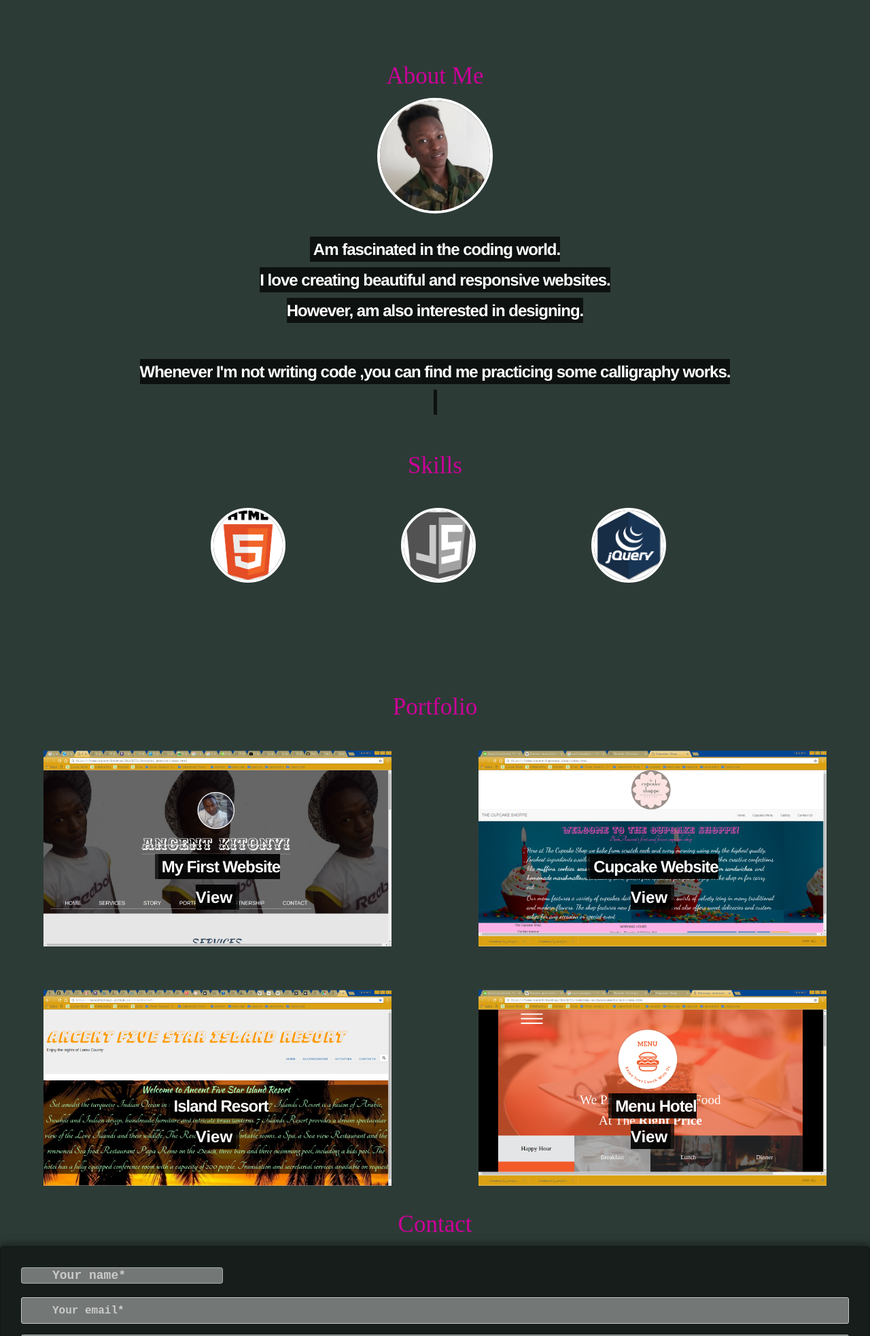
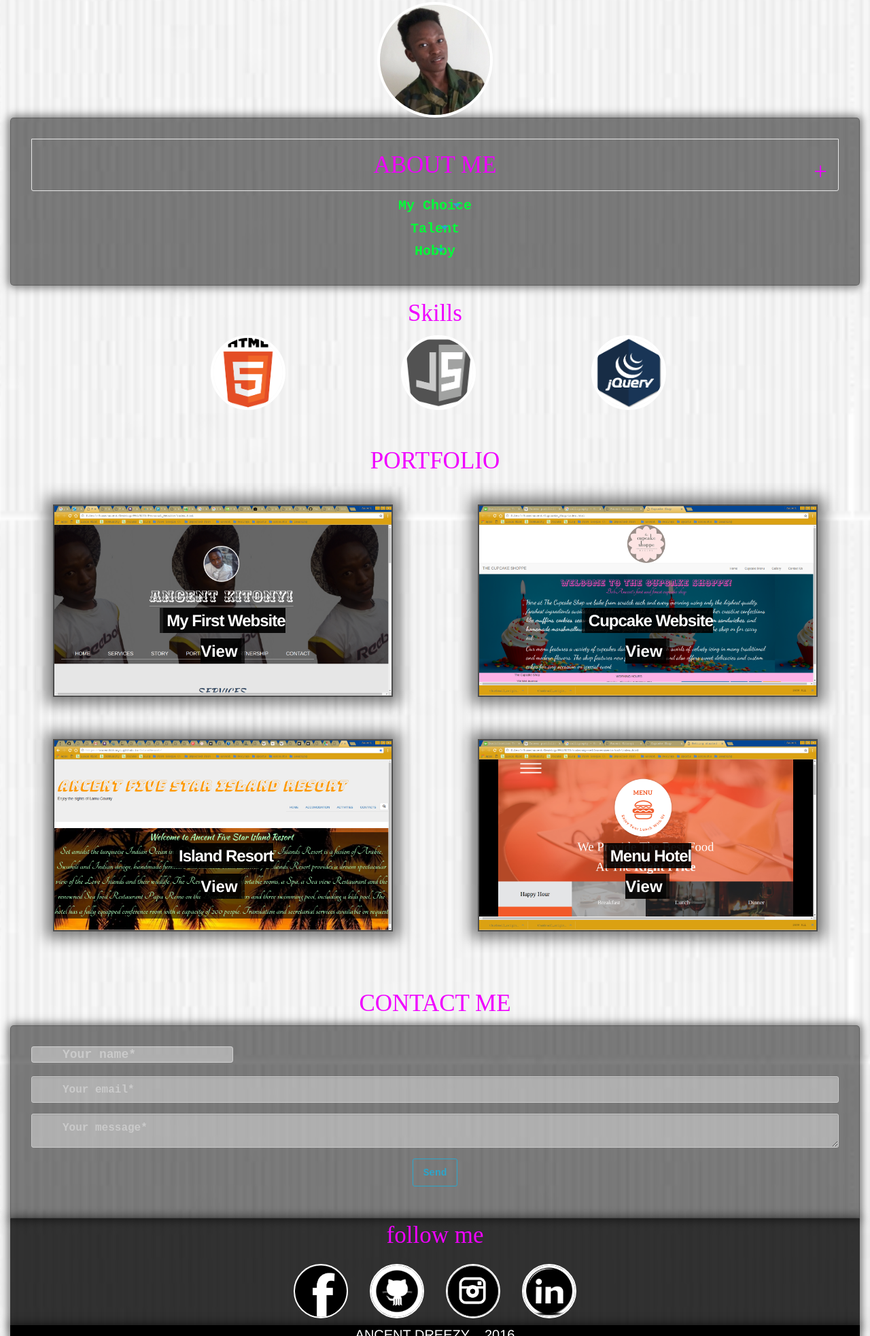
Before and after one commit to ancentkitonyi/Ancent_Dreezy, a plain HTML site: page index.html in a window 1280 px wide. Shown: the part 835-2800 px from the top of the page at 68% size. Drawn offline with Linux system fonts and the light colour scheme.

Commit message:
modified html file.added footer,accordion

```diff
--- a/css/foundation.css
+++ b/css/foundation.css
@@ -2090,11 +2090,13 @@ select {
   border-radius: 0 0 3px 3px; }
 
 .accordion-title {
+  color: #f000ff;
+  font-size: 35px;
+  font-family: "Kaushan Script"
   display: block;
   padding: 1.25rem 1rem;
   line-height: 1;
-  font-size: 0.75rem;
-  color: #2ba6cb;
+  /*font-size: 0.75rem;*/
   position: relative;
   border: 1px solid #e6e6e6;
   border-bottom: 0; }
--- a/css/style.css
+++ b/css/style.css
@@ -3,10 +3,10 @@ h1{
   text-align: center;
   text-transform: uppercase;
   font-family: "Ewert";
-  color:  #008fb3;
+  color:  #00f9ff;
 }
 h2 {
-  color: #cc0099;
+  color: #f000ff;
   font-size: 35px;
   text-align: center;
   font-family: "Kaushan Script"
@@ -15,6 +15,8 @@ a{
   color: #fff;
 }
 body{
+    background-image: url(../img/images7.jpg);
+    background-size: contain;;
     background-color: #2d3b36;
     text-align: center;
     font-size: 20px;
@@ -73,9 +75,10 @@ button :hover{
 }
 #menu li {
   display: inline-block;
+  transition: background-color 1s ease;
 }
 #menu li:hover{
-  background-color: red;
+  background-color: #f37370;
   text-decoration: underline;
 }
 #menu a {
@@ -88,18 +91,16 @@ button :hover{
 
               /*ABOUT SECTION*/
 
-.layout{
-  padding: 5% 0% 5% 0%;
+.container{
+  padding-top: 50px;
   z-index: 0;
+  width: 100%;
 }
 .userpic img{
   width: 170px;
   height: 170px;
   border: 4px solid white;
   border-radius: 100px;;
-}
-.me{
-  margin-top: 70px;
 }
 .about_text{
   padding: 30px 0px 30px 0px;
@@ -112,9 +113,6 @@ button :hover{
   border-radius: 100px;
   margin-left: 17%;
 }
-.row{
-  padding: 30px 0px 30px 0px;
-}
 
             /*PORTFOLIO*/
 
@@ -123,6 +121,9 @@ width: 100%;
 height: 100%;
 position: relative;
 z-index: 0;
+border: 2px solid rgba(0,0,0,.2);
+box-shadow: 0px 0px 20px 10px rgba(0,0,0,.5);
+
 }
 p span {
 color: white;
@@ -157,7 +158,8 @@ form {
     height: auto;
     padding:30px;
     border: 1px solid rgba(0,0,0,.2);
-    border-radius: 5px;
+    border-top-left-radius: 5px;
+    border-top-right-radius: 5px;
     background: rgba(0, 0, 0, 0.5);
     box-shadow: 0 0 13px 3px rgba(0,0,0,.5);
     overflow: hidden;
@@ -185,3 +187,38 @@ textarea.message {
 	  padding-left:45px;
     color: #fff;
 }
+.accordion {
+  width: 100%;
+  height: auto;
+  padding:30px;
+  border: 1px solid rgba(0,0,0,.2);
+  border-radius: 5px;
+  background: rgba(0, 0, 0, 0.5);
+  box-shadow: 0 0 13px 3px rgba(0,0,0,.5);
+  overflow: hidden;
+}
+ .acc-head {
+   color: #00ff38;
+}
+.kk, .acc-head:hover {
+  color: #000;
+}
+.socialbar {
+  text-align: center;
+  background-color: rgba(0,0,0,0.8);
+  box-shadow: 0 0 13px 3px rgba(0,0,0,.5);
+  width: 100%;
+}
+.socialbar img{
+  border-radius: 100%;
+  height: 80px;
+  width: 80px;
+  margin: 10px;
+  border: 2px solid #fff;
+
+}
+.copyright{
+  background: black;
+  box-shadow: 0 0 13px 3px rgba(0,0,0,.5);
+
+}
--- a/index.html
+++ b/index.html
@@ -33,23 +33,30 @@
                 <!--NAV BAR-->
     <nav id="menu" class="sticky" >
       <ul>
-        <li><a href="#intro">WELCOME</a></li>
-        <li><a href="#about">ABOUT</a></li>
-        <li><a href="#portfolio">PORTFOLIO</a></li>
-        <li><a href="#contact">CONTACT</a></li>
+        <li class="li"><a href="#intro">WELCOME</a></li>
+        <li class="li"><a href="#about">ABOUT</a></li>
+        <li class="li"><a href="#portfolio">PORTFOLIO</a></li>
+        <li class="li"><a href="#contact">CONTACT</a></li>
       </ul>
     </nav>
                 <!--ABOUT-->
-   <div class="layout" id="about">
+   <div class="container" id="about">
      <div class="me">
-       <h2>About Me</h2>
-     <div class="userpic">
-       <img src="img/ancent.jpg" alt="" />
+       <div class="userpic">
+         <img src="img/ancent.jpg" alt="" />
+       </div>
+       <dl class="accordion">
+         <h2 class="accordion-title">ABOUT ME</h2>
+         <dt class="is-accordion-submenu-parent "><a href="" class="acc-head">My Choice</a></dt>
+          <dd class="accordion-content">Am fascinated in the coding world.<br>
+          I love creating beautiful and responsive websites.<br>
+          However, am also interested in designing.<br></dd>
+         <dt class="is-accordion-submenu-parent"><a href="" class="acc-head">Talent</a></dt>
+          <dd class="accordion-content">Whenever I'm not writing code ,you can find me practicing some calligraphy works.</dd>
+         <dt class="is-accordion-submenu-parent"><a href="" class="acc-head">Hobby</a></dt>
+          <dd class="accordion-content">I like playig both Table Tennis and Lawn Tennis</dd>
+       </dl>
      </div>
-     <div class="about_text">
-       <p>Am fascinated in the coding world.<br>I love creating beautiful and responsive websites.<br>However, am also interested in designing.<br><br>Whenever I'm not writing code ,you can find me practicing some calligraphy works.<br></p>
-     </div>
-   </div>
      <div class="skills">
        <h2>Skills</h2>
        <div class="row">
@@ -67,8 +74,8 @@
    </div>
 
                   <!--PORTFOLIO-->
-   <div class="layout" id="portfolio">
-     <h2>Portfolio</h2>
+   <div class="container" id="portfolio">
+     <h2>PORTFOLIO</h2>
        <div class="portfolio_pics" id="portfolio_pics">
          <img src="img/pw1.png" alt="" class="overlay" />
          <p><span>My First Website<span class='spacer'></span><br /><span class='spacer'></span><button type="button" name="button"><a href="ancentkitonyi.github.io/Personal_Website">View</a></button></span></p>
@@ -88,15 +95,23 @@
      </div>
 
                   <!--CONTACT-->
-   <div class="layout" id="contact">
-     <h2>Contact</h2>
+   <div class="container" id="contact">
+     <h2>CONTACT ME</h2>
      <form method="POST" action="https://formspree.io/ancentkitonyi.m@gmail.com">
        <input class="name" name="name" type="name" placeholder="Your name*" >
        <input class="name" type="email" name="email" placeholder="Your email*">
        <textarea class="message" name="message" placeholder="Your message*"></textarea>
        <button class="button hollow" type="submit" value="Send">Send</button>
      </form>
-     <p><span>THANK YOU</span></p>
+     <div class="socialbar">
+       <h2>follow me</h2>
+       <div><a href="https://facebook.com/vybzaleincient.kitonyi"><img title="Facebook" src="img/facebook.png" alt="Facebook" width="35" height="35" /></a> <a href="https://github.com/Ancentkitonyi"><img title="github" src="img/github.png" alt="Github" width="35" height="35" /></a>
+         <a href="www.instagram.com/Ancentdreezy"><img title="Instagram" src="img/instagram.png" alt="Instagram" width="35" height="35" /></a> <a href="https://ke.linkedin.com/in/ancentkitonyi"><img title="linkedin" src="img/linkedin.png" alt="Linkedin" width="35" height="35" /></a></div>
+     </div>
+     <div class="copyright">
+       <h5>ANCENT DREEZY .. 2016</h5>
+     </div>
+
    </div>
 
 
--- a/js/script.js
+++ b/js/script.js
@@ -27,9 +27,19 @@ $(window).scroll(function() {
     $(".sticky").removeClass("stuck");
   }
   });
-  $('button').click(function(){
-    $(this).slideDown('slow');
+
+    //added accordion
+  var allPanels = $('.accordion > dd').hide();
+
+  $('.accordion > dt > a').click(function() {
+    allPanels.slideUp();
+    $(this).parent().next().slideDown();
+    return false;
   });
 
 
+
+
+
+
 });
```
Also changed, not shown: img/facebook.png (added), img/github.png (added), img/hacker.jpg (deleted), img/images7.jpg (added), img/instagram.png (added), img/linkedin.png (added).
